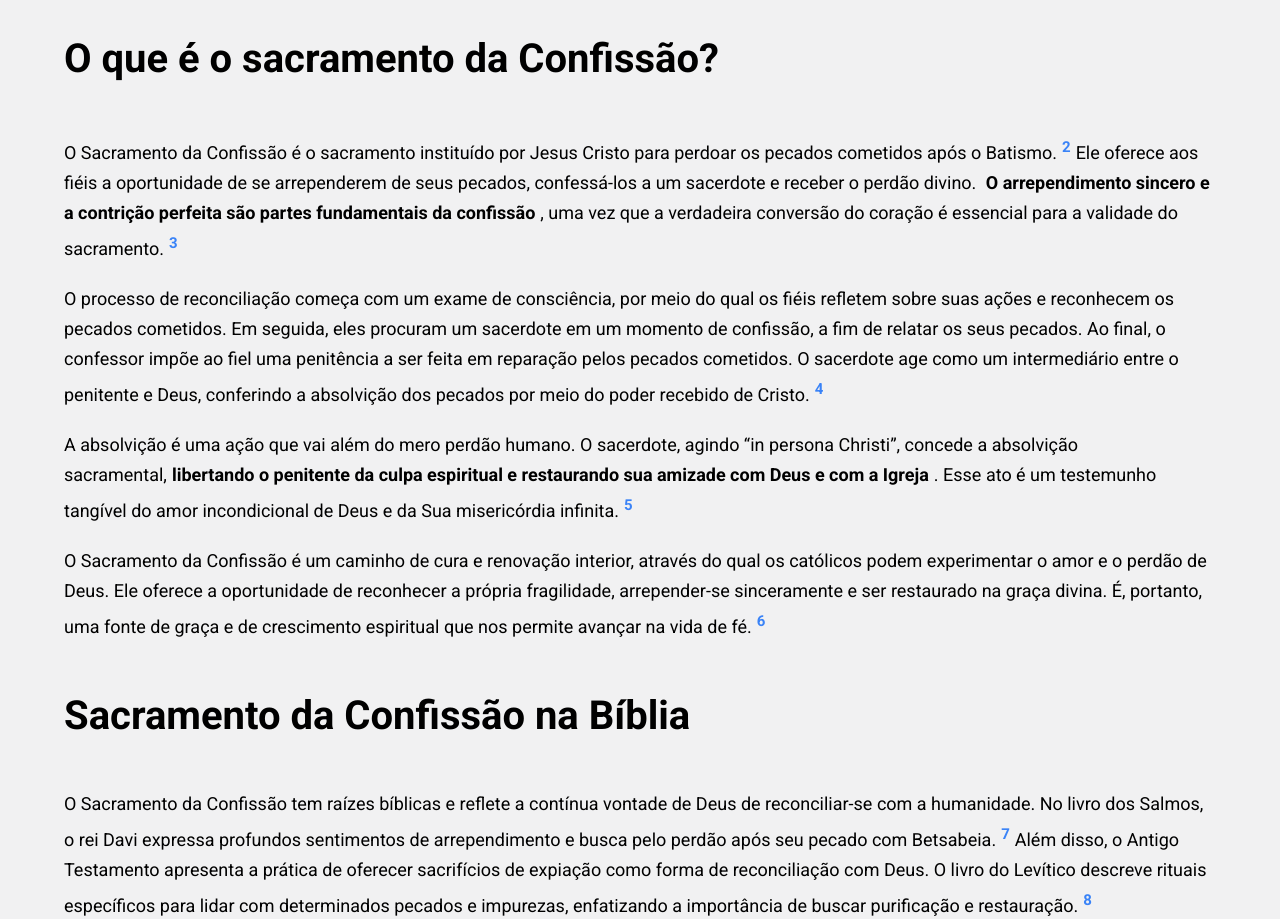
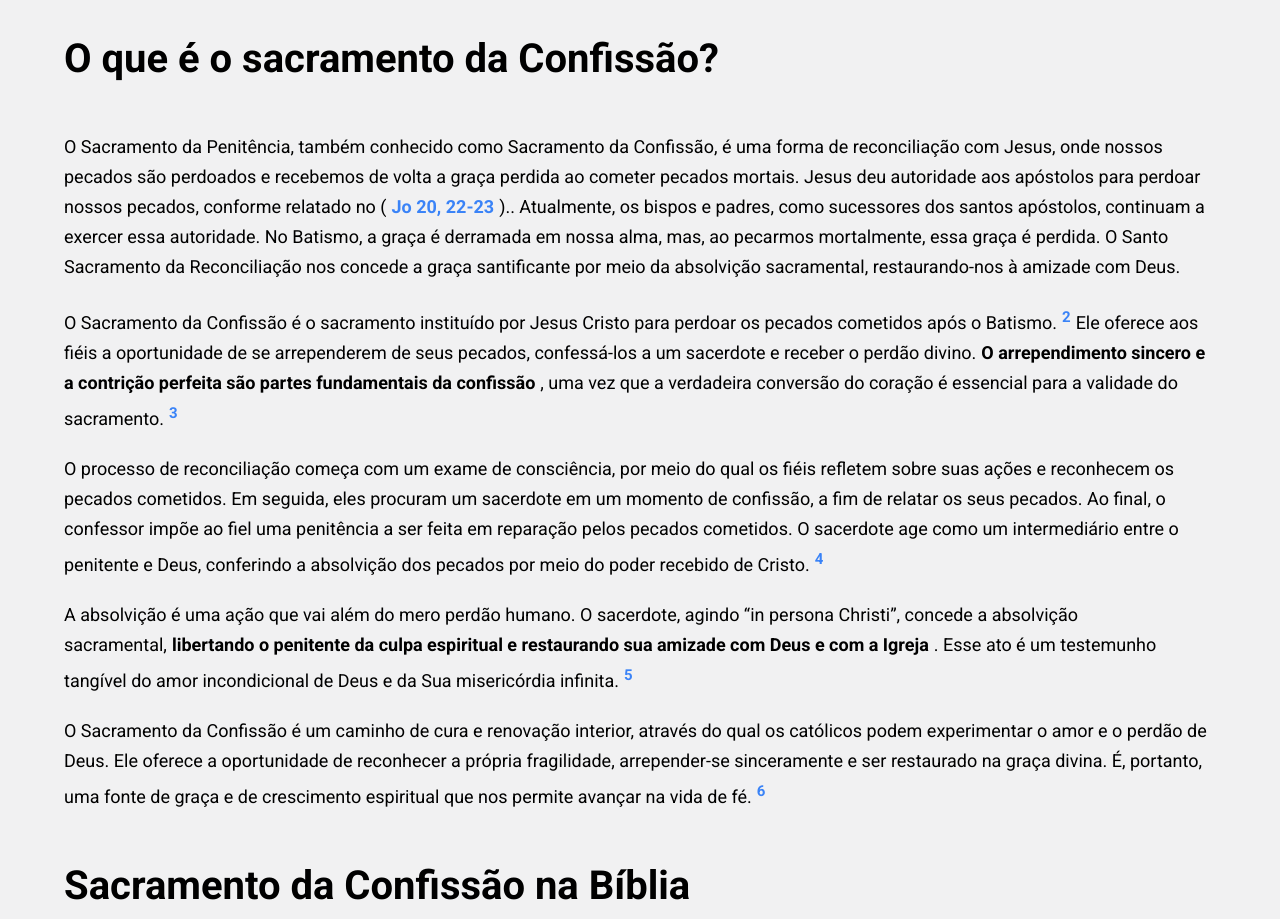
Before and after one commit to devMahaw/site_para_paroquia, a React (Vite) app: page /confissao in a window 1280 px wide. Shown: the part 1260-2179 px from the top of the page. Built offline with nearby package versions, Linux system fonts and the light colour scheme.

Commit message:
feat: confissao section almost finished

```diff
--- a/src/pages/Confissao/index.tsx
+++ b/src/pages/Confissao/index.tsx
@@ -51,6 +51,25 @@ const Confissao = () => {
             O que é o sacramento da Confissão?
           </S.BigText>
           <S.SmallText>
+            O Sacramento da Penitência, também conhecido como Sacramento da
+            Confissão, é uma forma de reconciliação com Jesus, onde nossos
+            pecados são perdoados e recebemos de volta a graça perdida ao
+            cometer pecados mortais. Jesus deu autoridade aos apóstolos para
+            perdoar nossos pecados, conforme relatado no (
+            <a
+              href="https://www.bibliaonline.com.br/acf/jo/20/22,23"
+              target="blank"
+            >
+              Jo 20, 22-23
+            </a>
+            ).. Atualmente, os bispos e padres, como sucessores dos santos
+            apóstolos, continuam a exercer essa autoridade. No Batismo, a graça
+            é derramada em nossa alma, mas, ao pecarmos mortalmente, essa graça
+            é perdida. O Santo Sacramento da Reconciliação nos concede a graça
+            santificante por meio da absolvição sacramental, restaurando-nos à
+            amizade com Deus.
+          </S.SmallText>
+          <S.SmallText>
             O Sacramento da Confissão é o sacramento instituído por Jesus Cristo
             para perdoar os pecados cometidos após o Batismo.
             <sup>
@@ -62,7 +81,7 @@ const Confissao = () => {
               </a>
             </sup>
             Ele oferece aos fiéis a oportunidade de se arrependerem de seus
-            pecados, confessá-los a um sacerdote e receber o perdão divino.{" "}
+            pecados, confessá-los a um sacerdote e receber o perdão divino.
             <strong>
               O arrependimento sincero e a contrição perfeita são partes
               fundamentais da confissão
```
